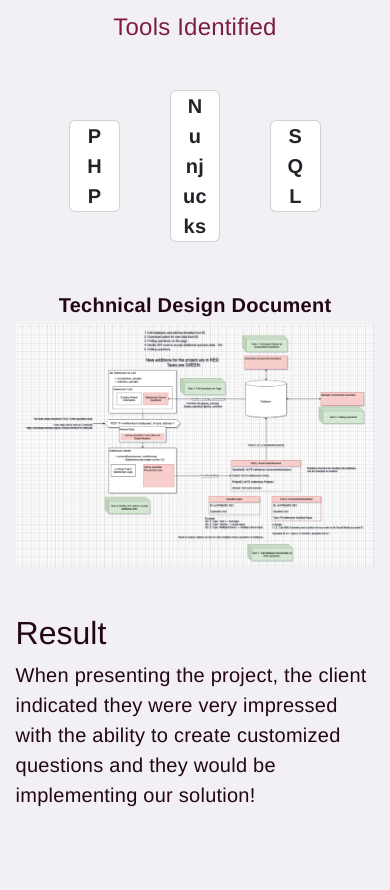
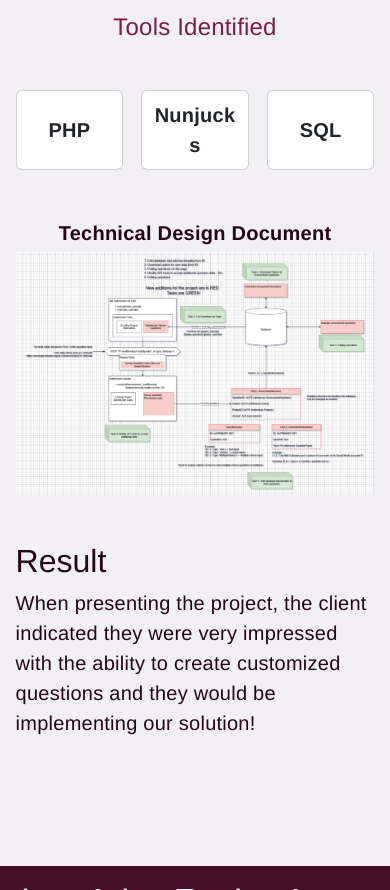
Before and after one commit to nathanjtaylor/Nathan-Portfolio, an Eleventy site: page projects/hollander.liquid in a window 390 px wide. Shown: the part 2657-3547 px from the top of the page. Built offline with nearby package versions, Linux system fonts and the light colour scheme; Eleventy itself is replaced by a stand-in of ours; files that its build step writes are made by us from their sources.

Commit message:
more media queries

```diff
--- a/projects/hollander.liquid
+++ b/projects/hollander.liquid
@@ -37,8 +37,8 @@ title: Nathan Taylor
         <h3 class="mb-5 text-center">Tools Identified</h3>
         <div class="row inline-blocks">
             <span class="col card tool inline fw-bold no-cursor-change" id="php">PHP</span>
-            <span class="col card tool web inline fw-bold no-cursor-change" id="nunjucks">Nunjucks</span>
-            <span class="col card tool decap inline fw-bold no-cursor-change" id="sql">SQL</span>
+            <span class="col card tool inline fw-bold no-cursor-change" id="nunjucks">Nunjucks</span>
+            <span class="col card tool inline fw-bold no-cursor-change" id="sql">SQL</span>
         </div>
     </section>
     <figure class="col-xl-6 mb-5">
--- a/styles/screen.css
+++ b/styles/screen.css
@@ -211,7 +211,7 @@ article #figma:hover{
 .inline-blocks{
     text-align: center;
     align-items: center;
-    gap: 50px;
+    gap: 5%;
     margin: 0 15% 0 15%;
 }
 .inline {
@@ -323,4 +323,8 @@ article #image-split-right img{
     nav ul li a {
         font-size: 24px;
     }
+
+    .inline-blocks {
+        margin: 0;
+    }
 }
```
